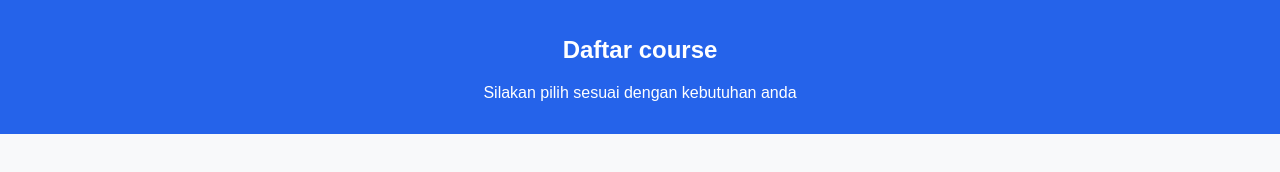
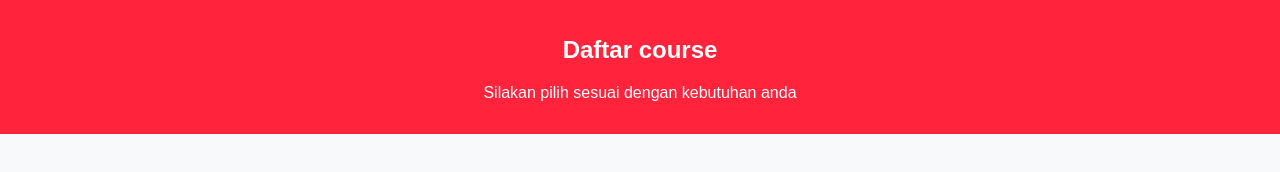
Before and after one commit to quootaflash/catalog, a plain HTML site: page index.html in a window 1280 px wide. Drawn offline with nearby package versions, Linux system fonts and the light colour scheme.

Commit message:
Update index.html

```diff
--- a/index.html
+++ b/index.html
@@ -7,7 +7,7 @@
   <script src="https://unpkg.com/@supabase/supabase-js"></script>
   <style>
     body { font-family: Arial, sans-serif; margin: 0; padding: 0; background: #f8f9fa; }
-    header { background: #2563EA; color: white; padding: 1rem; text-align: center; }
+    header { background: #FF233C; color: white; padding: 1rem; text-align: center; }
     .container { max-width: 1200px; margin: auto; padding: 1rem; }
     .grid { display: grid; grid-template-columns: repeat(auto-fit, minmax(280px, 1fr)); gap: 1rem; }
     .card { background: white; border-radius: 12px; overflow: hidden; box-shadow: 0 2px 6px rgba(0,0,0,0.1); cursor: pointer; transition: 0.2s; }
```
